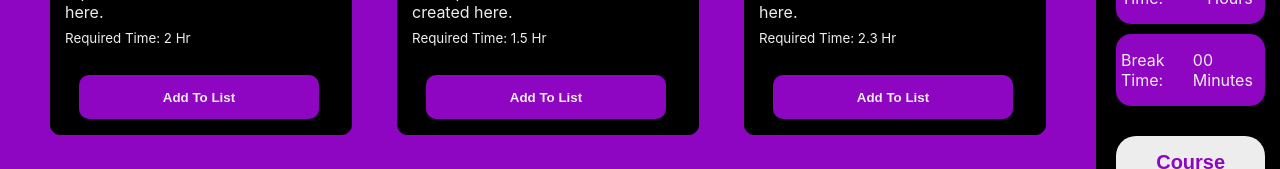
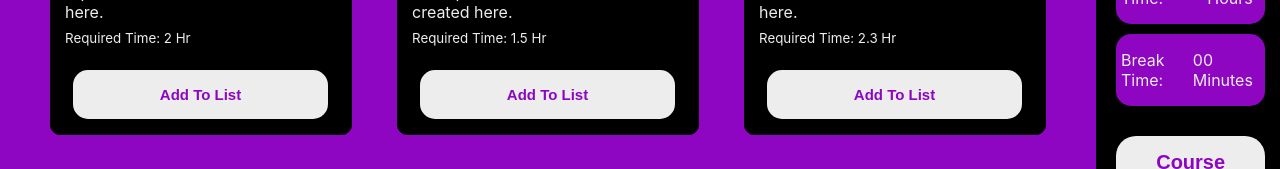
Before and after one commit to nafisnihal/react-course-planner, a React (Create React App) app: page / in a window 1280 px wide. Shown: the part 447-616 px from the top of the page. Built offline with nearby package versions, Linux system fonts and the light colour scheme.

Commit message:
added all components

```diff
--- a/src/components/Milestones/Milestones.css
+++ b/src/components/Milestones/Milestones.css
@@ -1,7 +1,7 @@
 .milestone {
   width: 300px;
   height: 400px;
-  color: #EDEDED;
+  color: #ededed;
   background-color: #000000;
   border: 1px solid #000000;
   border-radius: 10px;
@@ -15,10 +15,10 @@
   margin: 7px;
 }
 
-.milestone-info{
+.milestone-info {
   margin: 0 14px;
 }
-.milestone-info p{
+.milestone-info p {
   margin-bottom: 0;
   margin-top: 5px;
 }
@@ -30,21 +30,20 @@
   margin-top: 7px;
 }
 
-.btn-add{
-    width: 80%;
-    margin-left: 28px;
-    background-color: #8E05C2;
-    border: none;
-    border-radius: 10px;
-    position: absolute;
-    bottom: 15px;
+.btn-add {
+  width: 85%;
+  margin-left: 22px;
+  font-size: 15px;
+  font-weight: 600;
+  color: #8e05c2;
+  background-color: #ededed;
+  border: none;
+  border-radius: 15px;
+  position: absolute;
+  bottom: 15px;
 }
 
-.btn-add p{
-    font-weight: 600;
-    color: #EDEDED;
+.btn-add:hover {
+  background-color: #8e05c2;
+  color: #ededed;
 }
-
-.btn-add:hover{
-    background-color: #3E065F;
-}
```
